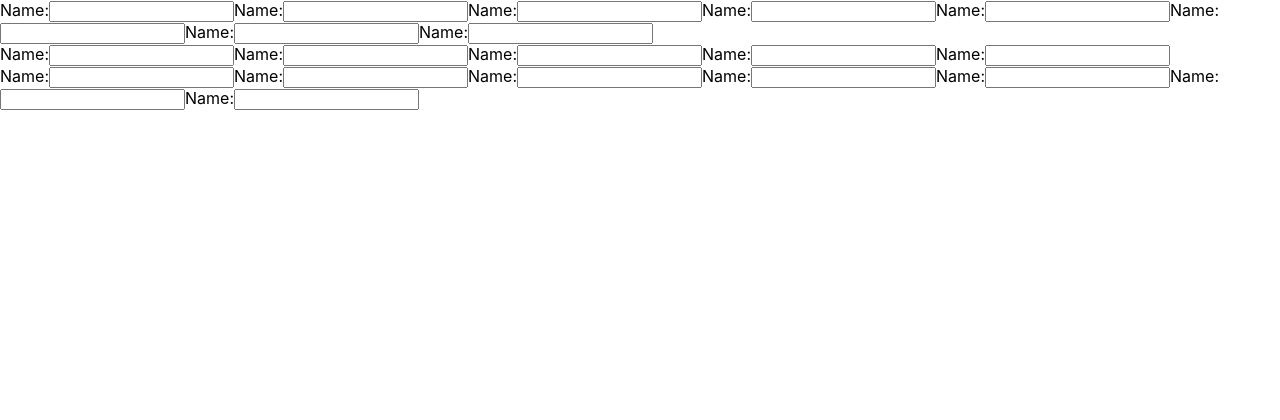
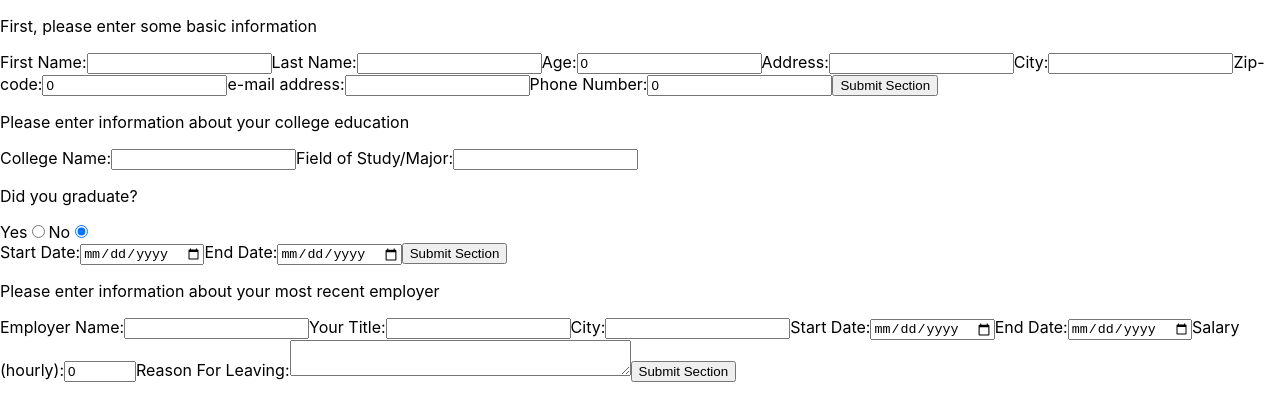
Before and after one commit to Clifb314/cv-project, a React (Create React App) app: page / in a window 1280 px wide. Shown: the top 420 px of the page. Built offline with nearby package versions, Linux system fonts and the light colour scheme.

Commit message:
added hooks to update state from form inputs

```diff
--- a/src/App.js
+++ b/src/App.js
@@ -4,8 +4,40 @@ import { Component } from "react";
 class App extends Component {
   constructor(props) {
     super(props);
+    this.state = {
+      basic: {
+        fname: '',
+        lname: '',
+        age: 0,
+        address: '',
+        city: '',
+        zip: 0,
+        email: '',
+        pnum: 0,
+      },
+      school: {
+        schoolName: '',
+        study: '',
+        grad: false,
+        start: 0,
+        end: 0,
+      },
+      experience: {
+        employ: '',
+        title: '',
+        city: '',
+        start: 0,
+        end: 0,
+        pay: 0,
+        reason: '',
+      }
+    }
 
     this.handleSubmit = this.handleSubmit.bind(this);
+  }
+
+  handleChange(e) {
+
   }
 
   handleSubmit(e) {
@@ -13,68 +45,88 @@ class App extends Component {
   }
 
   render() {
+    const { basic, school, experience } = this.state
+
     return (
       <div id="CV">
         <form id="basic" onSubmit={this.handleSubmit}>
-          <label htmlFor="fname">Name:</label>
-          <input type="text" name="name" />
+          <p>First, please enter some basic information</p>
+          <label htmlFor="fname">First Name:</label>
+          <input type="text" name="name" value={basic.fname} onChange={this.handleChange} />
 
-          <label htmlFor="lnam">Name:</label>
-          <input type="text" name="lname" />
+          <label htmlFor="lnam">Last Name:</label>
+          <input type="text" name="lname" value={basic.lname} onChange={this.handleChange} />
 
-          <label htmlFor="age">Name:</label>
-          <input type="number" name="age" />
+          <label htmlFor="age">Age:</label>
+          <input type="number" name="age" value={basic.age} onChange={this.handleChange} />
 
-          <label htmlFor="address">Name:</label>
-          <input type="text" name="address" />
+          <label htmlFor="address">Address:</label>
+          <input type="text" name="address" value={basic.address} onChange={this.handleChange} />
 
-          <label htmlFor="city">Name:</label>
-          <input type="text" name="city" />
+          <label htmlFor="city">City:</label>
+          <input type="text" name="city" value={basic.city} onChange={this.handleChange} />
 
-          <label htmlFor="zip">Name:</label>
-          <input type="number" name="zip" />
+          <label htmlFor="zip">Zip-code:</label>
+          <input type="number" name="zip" value={basic.zip} onChange={this.handleChange} />
 
-          <label htmlFor="email">Name:</label>
-          <input type="text" name="email" />
+          <label htmlFor="email">e-mail address:</label>
+          <input type="email" name="email" value={basic.email} onChange={this.handleChange} />
 
-          <label htmlFor="pnum">Name:</label>
-          <input type="number" name="pnum" />
+          <label htmlFor="pnum">Phone Number:</label>
+          <input type="number" name="pnum" value={basic.pnum} onChange={this.handleChange} />
+
+          <button type="submit" form="basic">Submit Section</button>
         </form>
 
-        <form id="school">
-          <label htmlFor="school">Name:</label>
-          <input type="text" name="school" />
-          <label htmlFor="study">Name:</label>
-          <input type="text" name="study" />
-          <label htmlFor="grad">Name:</label>
-          <input type="text" name="grad" />
-          <label htmlFor="start">Name:</label>
-          <input type="text" name="start" />
-          <label htmlFor="end">Name:</label>
-          <input type="text" name="end" />
+        <form id="school" onSubmit={this.handleSubmit}>
+          <p>Please enter information about your college education</p>
+          <label htmlFor="school">College Name:</label>
+          <input type="text" name="schoolName" value={school.schoolName} onChange={this.handleChange} />
+
+          <label htmlFor="study">Field of Study/Major:</label>
+          <input type="text" name="study" value={school.study} onChange={this.handleChange} />
+
+          <div>
+            <p>Did you graduate?</p>
+            <label htmlFor="gradY">Yes</label>
+            <input type="radio" name="grad" id="gradY" value="true" checked={school.grad === true} onChange={this.handleChange} />
+            <label htmlFor="gradN">No</label>
+            <input type="radio" name="grad" id="gradN" value="false" checked={school.grad === false} onChange={this.handleChange} />
+          </div>
+
+          <label htmlFor="start">Start Date:</label>
+          <input type="date" name="start" value={school.start} onChange={this.handleChange} />
+
+          <label htmlFor="end">End Date:</label>
+          <input type="date" name="end" value={school.end} onChange={this.handleChange} />
+
+          <button type="submit" form="school">Submit Section</button>
         </form>
 
-        <form id="experience">
-          <label htmlFor="employ">Name:</label>
-          <input type="text" name="employ" />
+        <form id="experience" onSubmit={this.handleSubmit}>
+          <p>Please enter information about your most recent employer</p>
+          <label htmlFor="employ">Employer Name:</label>
+          <input type="text" name="employ" value={experience.employ} onChange={this.handleChange} />
 
-          <label htmlFor="title">Name:</label>
-          <input type="text" name="title" />
+          <label htmlFor="title">Your Title:</label>
+          <input type="text" name="title" value={experience.title} onChange={this.handleChange} />
 
-          <label htmlFor="city">Name:</label>
-          <input type="text" name="city" />
+          <label htmlFor="city">City:</label>
+          <input type="text" name="city" value={experience.city} onChange={this.handleChange} />
 
-          <label htmlFor="start">Name:</label>
-          <input type="text" name="start" />
+          <label htmlFor="start">Start Date:</label>
+          <input type="date" name="start" value={experience.start} onChange={this.handleChange} />
 
-          <label htmlFor="end">Name:</label>
-          <input type="text" name="end" />
+          <label htmlFor="end">End Date:</label>
+          <input type="date" name="end" value={experience.end} onChange={this.handleChange} />
 
-          <label htmlFor="pay">Name:</label>
-          <input type="text" name="pay" />
+          <label htmlFor="pay">Salary (hourly):</label>
+          <input type="number" name="pay" min="0" max="1000" value={experience.pay} onChange={this.handleChange} />
 
-          <label htmlFor="reason">Name:</label>
-          <input type="text" name="reason" />
+          <label htmlFor="reason">Reason For Leaving:</label>
+          <textarea name="reason" rows="2" cols="40" form="experience" maxLength="150" value={experience.reason} onChange={this.handleChange} />
+
+          <button type="submit" form="experience">Submit Section</button>
         </form>
       </div>
     );
```
